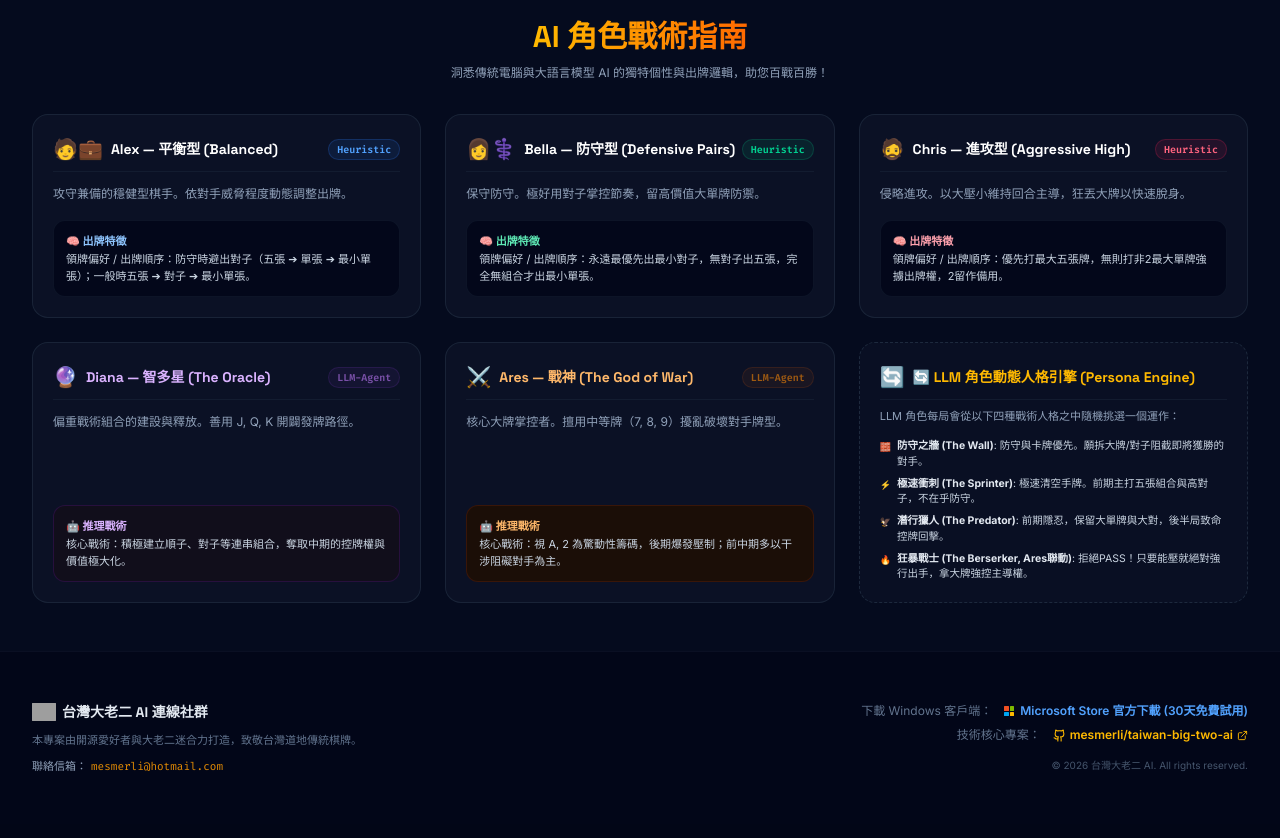
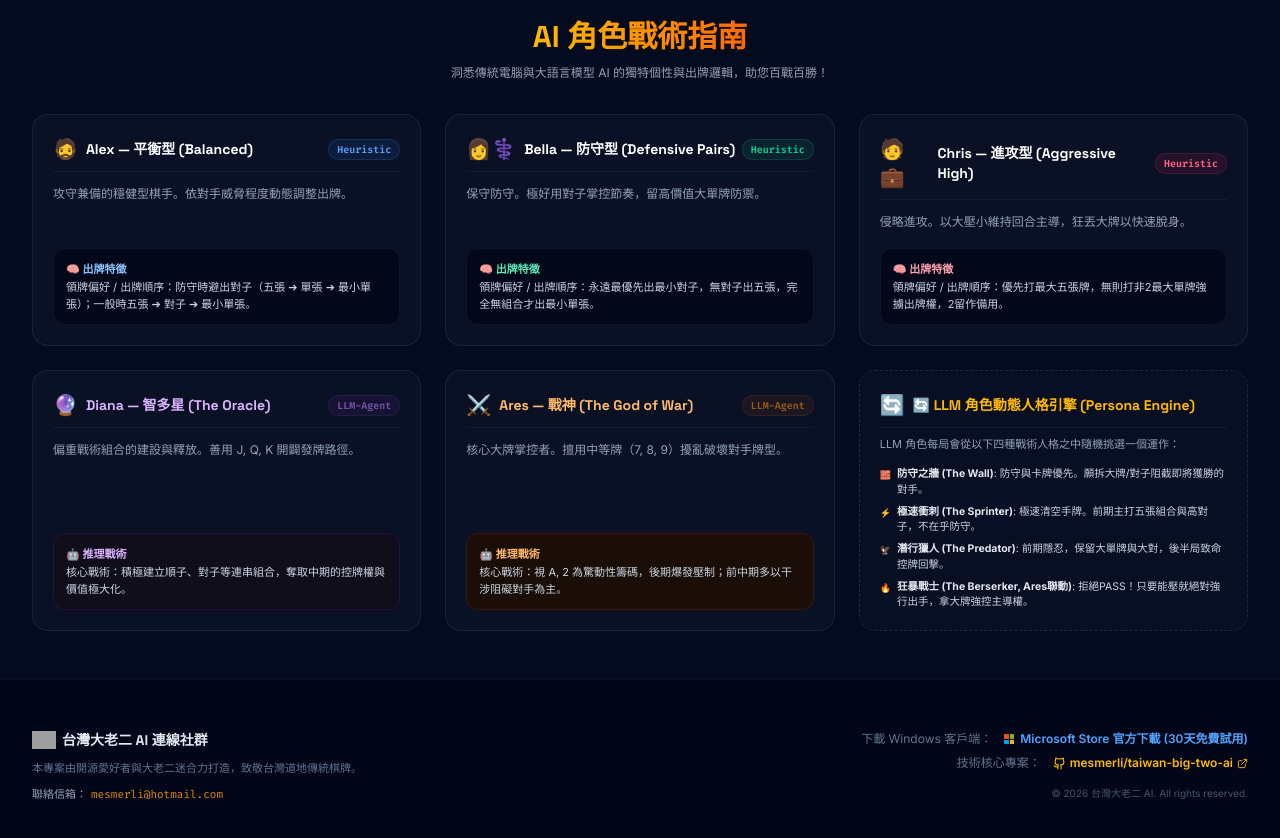
Before and after one commit to mesmerli/twbig2, a React (Vite) app: page / in a window 1280 px wide. Shown: the part 4680-5518 px from the top of the page. Built offline with nearby package versions, Linux system fonts and the light colour scheme; grey boxes are pictures that could not be loaded.

Commit message:
refactor(ui): swap character icons for Alex and Chris

```diff
--- a/src/App.tsx
+++ b/src/App.tsx
@@ -1194,7 +1194,7 @@ export default function App() {
               <div>
                 <div className="flex items-center justify-between mb-3 border-b border-slate-800/50 pb-2">
                   <div className="flex items-center gap-2">
-                    <span className="text-xl">🧑💼</span>
+                    <span className="text-xl">🧔</span>
                     <h3 className="font-bold text-sm text-white font-display">{t.charAlexTitle}</h3>
                   </div>
                   <span className="text-[10px] text-blue-400 font-mono font-semibold bg-blue-500/10 px-2 py-0.5 rounded-full border border-blue-500/20">
@@ -1238,7 +1238,7 @@ export default function App() {
               <div>
                 <div className="flex items-center justify-between mb-3 border-b border-slate-800/50 pb-2">
                   <div className="flex items-center gap-2">
-                    <span className="text-xl">🧔</span>
+                    <span className="text-xl">🧑💼</span>
                     <h3 className="font-bold text-sm text-white font-display">{t.charChrisTitle}</h3>
                   </div>
                   <span className="text-[10px] text-rose-400 font-mono font-semibold bg-rose-500/10 px-2 py-0.5 rounded-full border border-rose-500/20">
```
